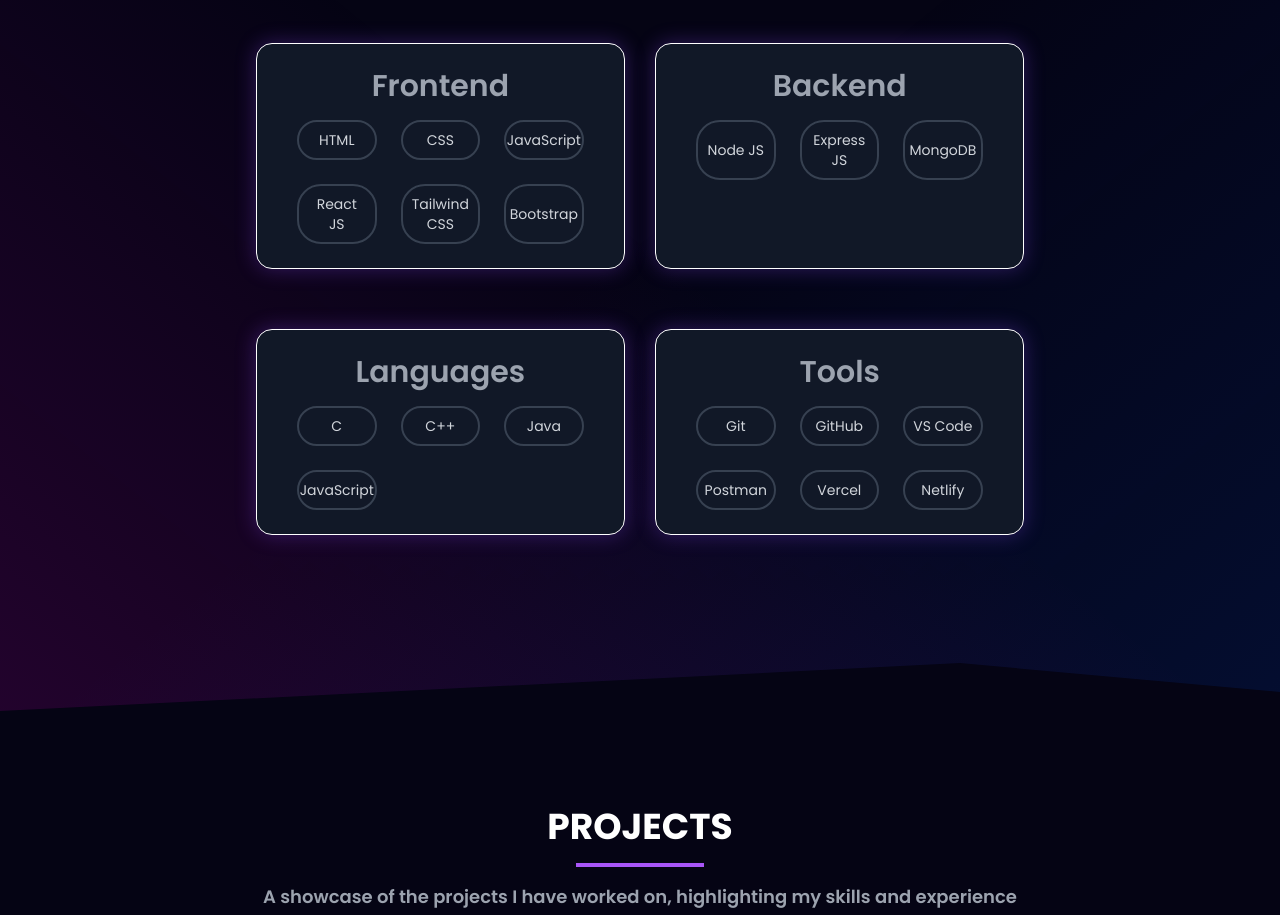
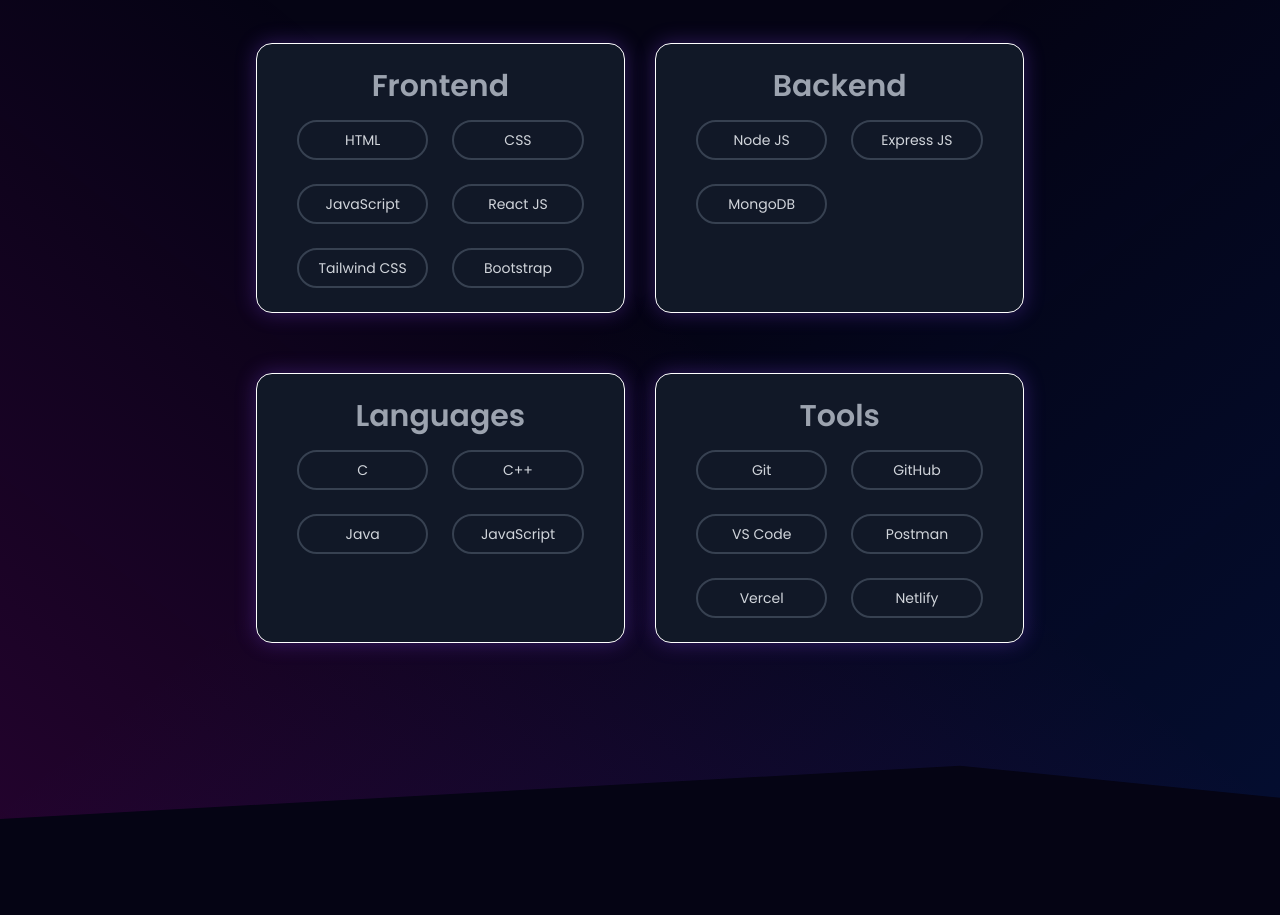
Before and after one commit to madhumitasugandhi/myportfolio, a React (Vite) app: page / in a window 1280 px wide. Shown: the part 1200-2115 px from the top of the page. Built offline with nearby package versions, Linux system fonts and the light colour scheme.

Commit message:
Skill card grid property updated.

```diff
--- a/src/components/Skills/Skills.jsx
+++ b/src/components/Skills/Skills.jsx
@@ -18,7 +18,7 @@
           <div
             key={category.title}
             className="bg-gray-900 backdrop-blur-md px-6 sm:px-10 py-8 sm:py-6 mb-10 w-full sm:w-[48%] rounded-2xl border border-white
-          shadow-[0_0_20px_1px_rgba(130,69,236,0.3)]"
+          shadow-[0_0_20px_1px_rgba(130,69,236,0.3)] "
           >
             <h3 className="text-2xl sm:text-3xl font-semibold text-gray-400 mb-4 text-center">
               {category.title}
@@ -32,7 +32,7 @@
               transitionSpeed={1000}
               gyroscope={true}
             >
-             <div className="grid grid-cols-2 sm:grid-cols-3 gap-3 w-full md:text-xs md:gap-6 md:">
+             <div className="grid grid-cols-2 sm:grid-cols-3 gap-3 w-full md:text-base md:gap-6 md:grid-cols-2">
 
                 {category.skills.map((skill) => (
                   <div
```
